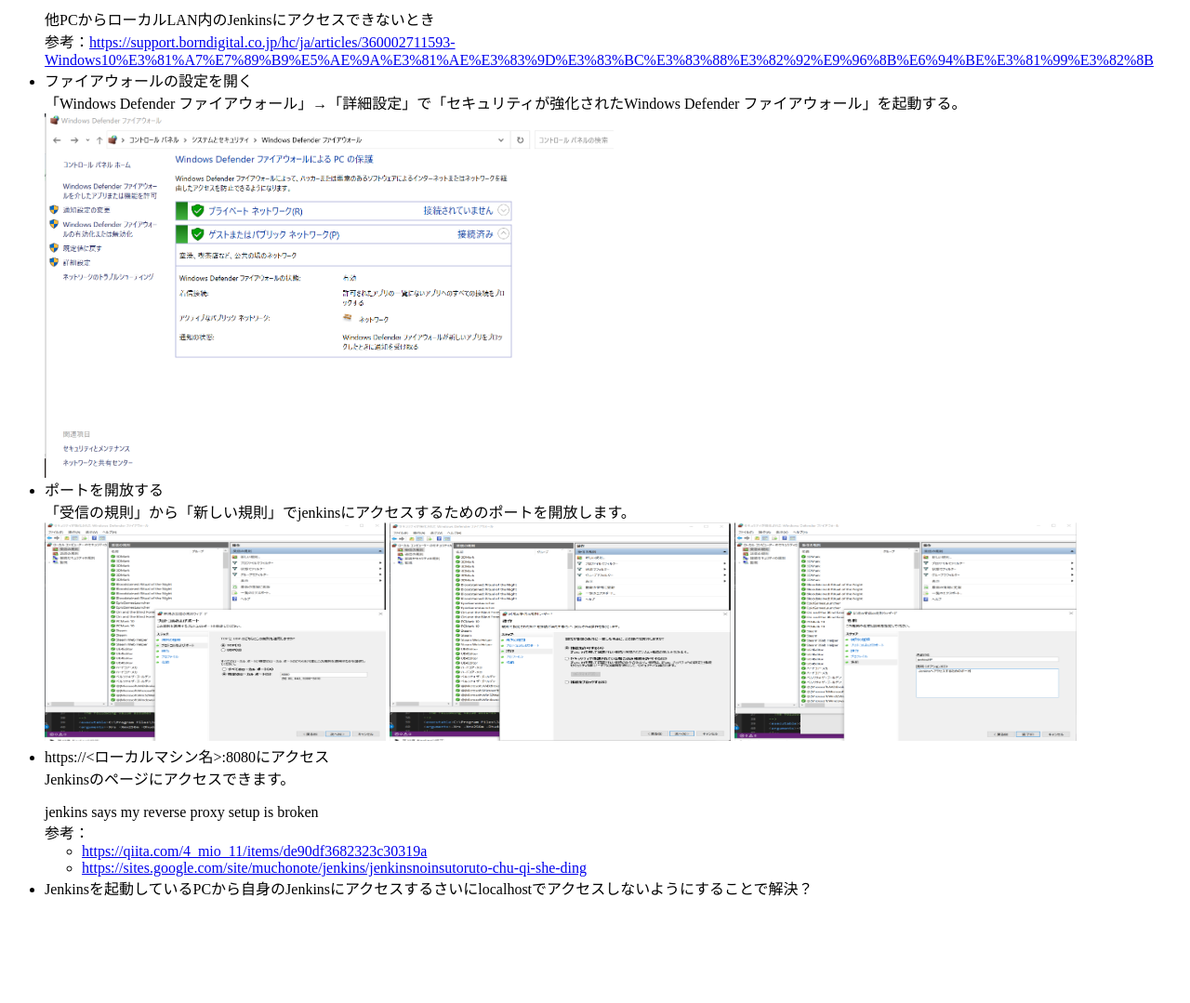
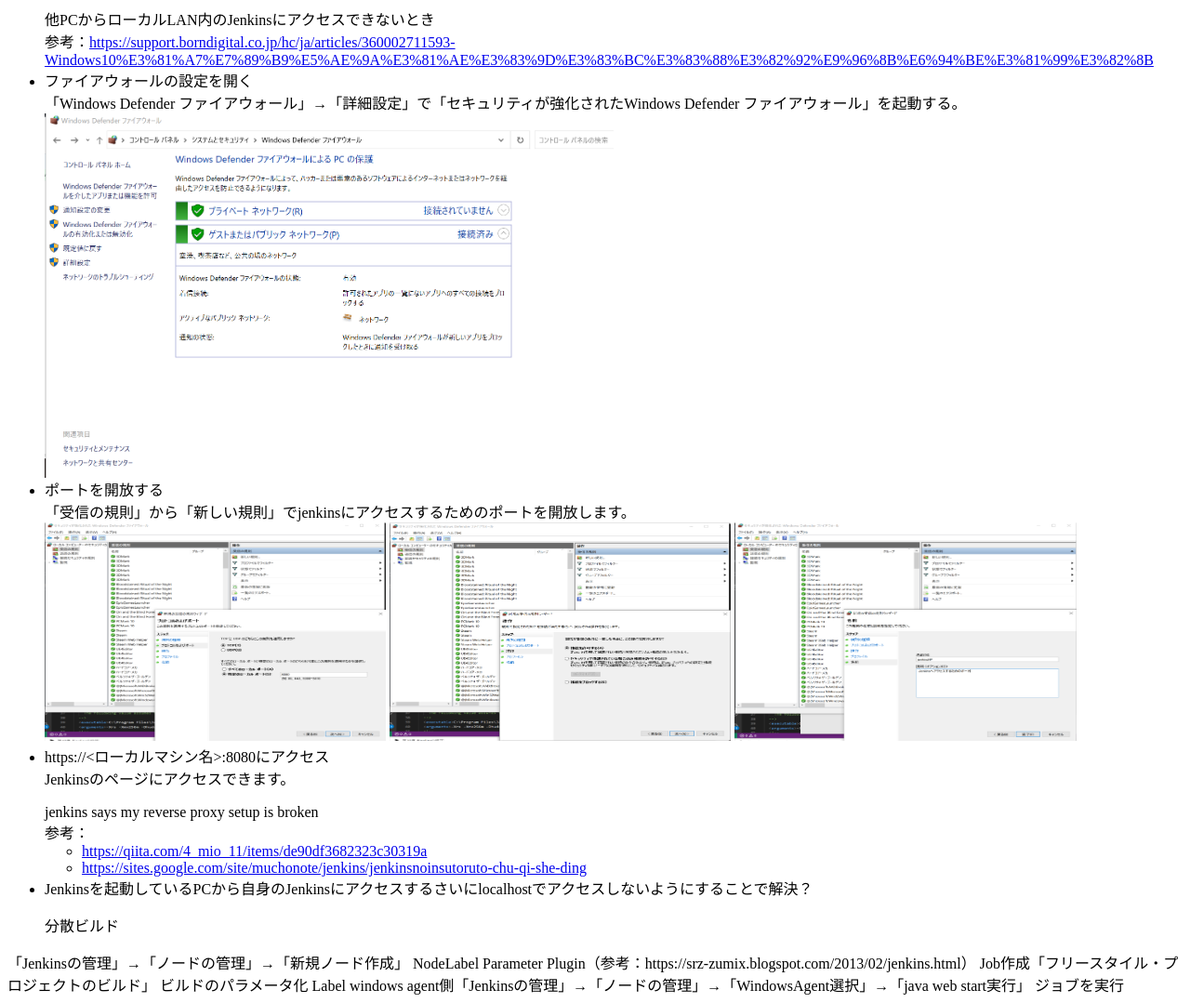
Before and after one commit to MasahiroAsano/MasahiroAsano.github.io, a plain HTML site: page jenkins/jenkins.html in a window 1280 px wide. Shown: the whole page at 93% size. Before the commit the page ends 983 px from the top, so only its background shows below. Drawn offline with Linux system fonts and the light colour scheme.

Commit message:
分散ビルド　説明リソース追加
まとめるためのリソースなど追加

```diff
--- a/jenkins/jenkins.html
+++ b/jenkins/jenkins.html
@@ -33,5 +33,15 @@
             <li>Jenkinsを起動しているPCから自身のJenkinsにアクセスするさいにlocalhostでアクセスしないようにすることで解決？</li>
 
         </ul>
+
+        <ul>
+            <div>分散ビルド<br></div>
+        </ul>
+        「Jenkinsの管理」→「ノードの管理」→「新規ノード作成」
+        NodeLabel Parameter Plugin（参考：https://srz-zumix.blogspot.com/2013/02/jenkins.html）
+        Job作成「フリースタイル・プロジェクトのビルド」
+        ビルドのパラメータ化 Label windows
+        agent側「Jenkinsの管理」→「ノードの管理」→「WindowsAgent選択」→「java web start実行」
+        ジョブを実行
     </body>
 </html>
```
Also changed, not shown: jenkins/jenkins_agent.png (added), jenkins/jenkins_agent_java_web_start.png (added), jenkins/jenkins_agent_job_label.png (added), jenkins/jenkins_agent_settings.png (added), jenkins/jenkins_job_label.png (added).
